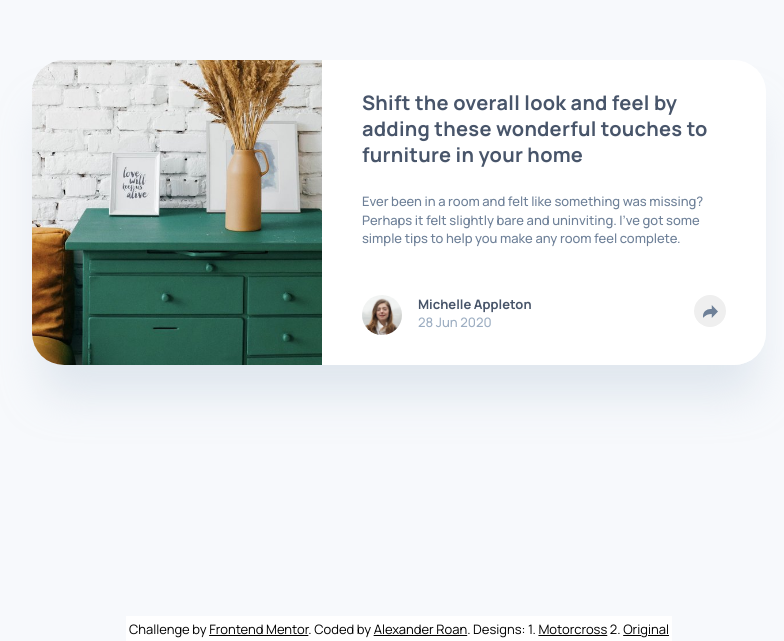
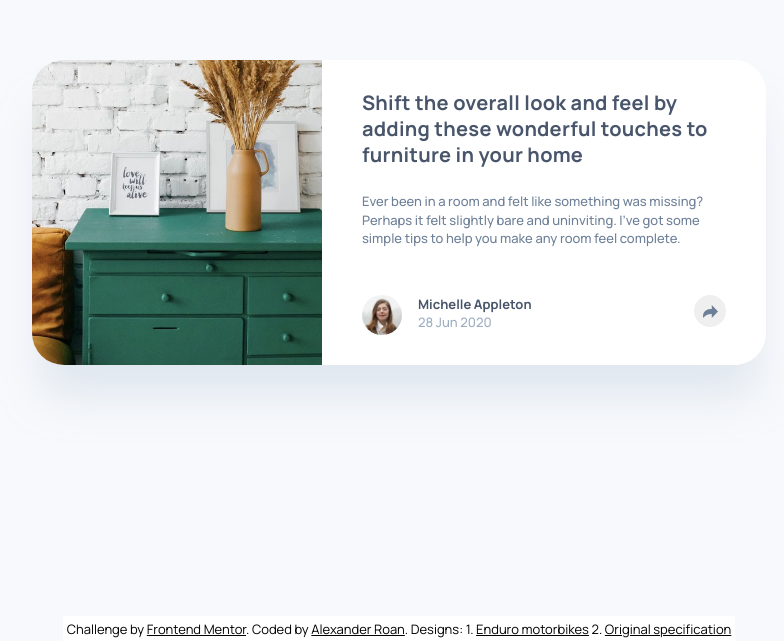
Before and after one commit to dearestalexander/fm-article-preview, a plain HTML site: page index-spec.html in a window 1280 px wide. Shown: the part 159-800 px from the top of the page, without its empty margins (241-1025 px from the left). Drawn offline with Linux system fonts and the light colour scheme.

Commit message:
Update links

```diff
--- a/index-spec.html
+++ b/index-spec.html
@@ -64,7 +64,7 @@
   <div class="attribution">
       Challenge by <a href="https://www.frontendmentor.io?ref=challenge" target="_blank">Frontend Mentor</a>.
       Coded by <a href="https://www.alexroan.com">Alexander Roan</a>.
-      Designs: 1. <a href="https://dearestalexander.github.io/fm-article-preview/index-moto">Motorcross</a> 2. <a href="https://dearestalexander.github.io/fm-article-preview/">Original</a>
+      Designs: 1. <a href="https://dearestalexander.github.io/fm-article-preview/index">Enduro motorbikes</a> 2. <a href="https://dearestalexander.github.io/fm-article-preview/index-spec">Original specification</a>
   </div>
 </body>
 </html>
```
Also changed, not shown: index.html (+1 -1 lines).
